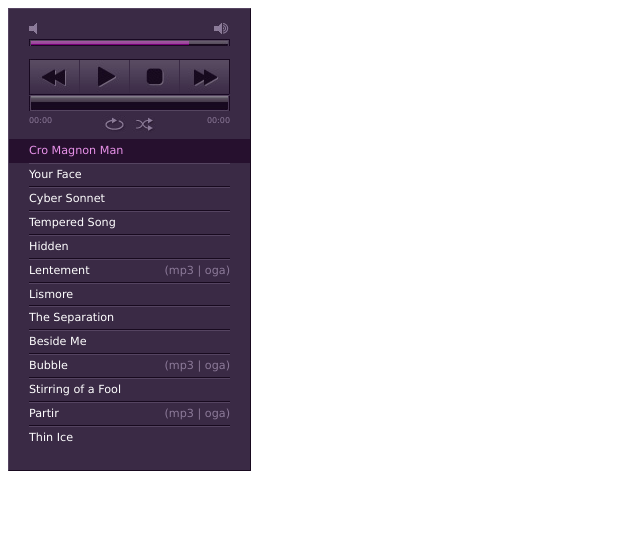
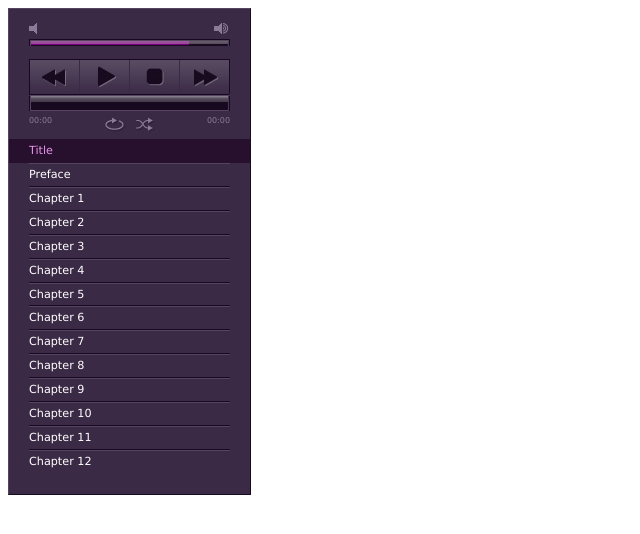
Before and after one commit to Gotomary/JosephCopertinoAudioBook, a website: page examples/pink.flag/demo-02.html in a window 1280 px wide. Shown: the whole page, without its empty margins (0-640 px from the left). Drawn offline with Linux system fonts and the light colour scheme.

Commit message:
Update demo-02.html

```diff
--- a/examples/pink.flag/demo-02.html
+++ b/examples/pink.flag/demo-02.html
@@ -18,76 +18,81 @@ $(document).ready(function(){
 		cssSelectorAncestor: "#jp_container_1"
 	}, [
 		{
-			title:"Cro Magnon Man",
-			mp3:"http://www.jplayer.org/audio/mp3/TSP-01-Cro_magnon_man.mp3",
-			oga:"http://www.jplayer.org/audio/ogg/TSP-01-Cro_magnon_man.ogg"
+			title:"Title",
+			mp3:"https://go-to-mary.github.io/JosephCopertinoAudioBook/mp3/st joseph of copertino audiobook - title.mp3",
+			//oga:"http://www.jplayer.org/audio/ogg/TSP-01-Cro_magnon_man.ogg"
 		},
 		{
-			title:"Your Face",
+			title:"Preface",
 			mp3:"http://www.jplayer.org/audio/mp3/TSP-05-Your_face.mp3",
-			oga:"http://www.jplayer.org/audio/ogg/TSP-05-Your_face.ogg"
+			//oga:"http://www.jplayer.org/audio/ogg/TSP-05-Your_face.ogg"
 		},
 		{
-			title:"Cyber Sonnet",
+			title:"Chapter 1",
 			mp3:"http://www.jplayer.org/audio/mp3/TSP-07-Cybersonnet.mp3",
-			oga:"http://www.jplayer.org/audio/ogg/TSP-07-Cybersonnet.ogg"
+			//oga:"http://www.jplayer.org/audio/ogg/TSP-07-Cybersonnet.ogg"
 		},
 		{
-			title:"Tempered Song",
+			title:"Chapter 2",
 			mp3:"http://www.jplayer.org/audio/mp3/Miaow-01-Tempered-song.mp3",
-			oga:"http://www.jplayer.org/audio/ogg/Miaow-01-Tempered-song.ogg"
+			//oga:"http://www.jplayer.org/audio/ogg/Miaow-01-Tempered-song.ogg"
 		},
 		{
-			title:"Hidden",
+			title:"Chapter 3",
 			mp3:"http://www.jplayer.org/audio/mp3/Miaow-02-Hidden.mp3",
-			oga:"http://www.jplayer.org/audio/ogg/Miaow-02-Hidden.ogg"
+			//oga:"http://www.jplayer.org/audio/ogg/Miaow-02-Hidden.ogg"
 		},
 		{
-			title:"Lentement",
-			free:true,
+			title:"Chapter 4",
+			//free:true,
 			mp3:"http://www.jplayer.org/audio/mp3/Miaow-03-Lentement.mp3",
-			oga:"http://www.jplayer.org/audio/ogg/Miaow-03-Lentement.ogg"
+			//oga:"http://www.jplayer.org/audio/ogg/Miaow-03-Lentement.ogg"
 		},
 		{
-			title:"Lismore",
+			title:"Chapter 5",
 			mp3:"http://www.jplayer.org/audio/mp3/Miaow-04-Lismore.mp3",
-			oga:"http://www.jplayer.org/audio/ogg/Miaow-04-Lismore.ogg"
+			//oga:"http://www.jplayer.org/audio/ogg/Miaow-04-Lismore.ogg"
 		},
 		{
-			title:"The Separation",
+			title:"Chapter 6",
 			mp3:"http://www.jplayer.org/audio/mp3/Miaow-05-The-separation.mp3",
-			oga:"http://www.jplayer.org/audio/ogg/Miaow-05-The-separation.ogg"
+			//oga:"http://www.jplayer.org/audio/ogg/Miaow-05-The-separation.ogg"
 		},
 		{
-			title:"Beside Me",
+			title:"Chapter 7",
 			mp3:"http://www.jplayer.org/audio/mp3/Miaow-06-Beside-me.mp3",
-			oga:"http://www.jplayer.org/audio/ogg/Miaow-06-Beside-me.ogg"
+			//oga:"http://www.jplayer.org/audio/ogg/Miaow-06-Beside-me.ogg"
 		},
 		{
-			title:"Bubble",
-			free:true,
+			title:"Chapter 8",
+			//free:true,
 			mp3:"http://www.jplayer.org/audio/mp3/Miaow-07-Bubble.mp3",
-			oga:"http://www.jplayer.org/audio/ogg/Miaow-07-Bubble.ogg"
+			//oga:"http://www.jplayer.org/audio/ogg/Miaow-07-Bubble.ogg"
 		},
 		{
-			title:"Stirring of a Fool",
+			title:"Chapter 9",
 			mp3:"http://www.jplayer.org/audio/mp3/Miaow-08-Stirring-of-a-fool.mp3",
-			oga:"http://www.jplayer.org/audio/ogg/Miaow-08-Stirring-of-a-fool.ogg"
+			//oga:"http://www.jplayer.org/audio/ogg/Miaow-08-Stirring-of-a-fool.ogg"
 		},
 		{
-			title:"Partir",
-			free: true,
+			title:"Chapter 10",
+			//free: true,
 			mp3:"http://www.jplayer.org/audio/mp3/Miaow-09-Partir.mp3",
-			oga:"http://www.jplayer.org/audio/ogg/Miaow-09-Partir.ogg"
+			//oga:"http://www.jplayer.org/audio/ogg/Miaow-09-Partir.ogg"
 		},
 		{
-			title:"Thin Ice",
+			title:"Chapter 11",
 			mp3:"http://www.jplayer.org/audio/mp3/Miaow-10-Thin-ice.mp3",
-			oga:"http://www.jplayer.org/audio/ogg/Miaow-10-Thin-ice.ogg"
+			//oga:"http://www.jplayer.org/audio/ogg/Miaow-10-Thin-ice.ogg"
+		},
+		{
+			title:"Chapter 12",
+			mp3:"http://www.jplayer.org/audio/mp3/Miaow-10-Thin-ice.mp3",
+			//oga:"http://www.jplayer.org/audio/ogg/Miaow-10-Thin-ice.ogg"
 		}
 	], {
 		swfPath: "../../dist/jplayer",
-		supplied: "oga, mp3",
+		supplied: "mp3",
 		wmode: "window",
 		useStateClassSkin: true,
 		autoBlur: false,
```
